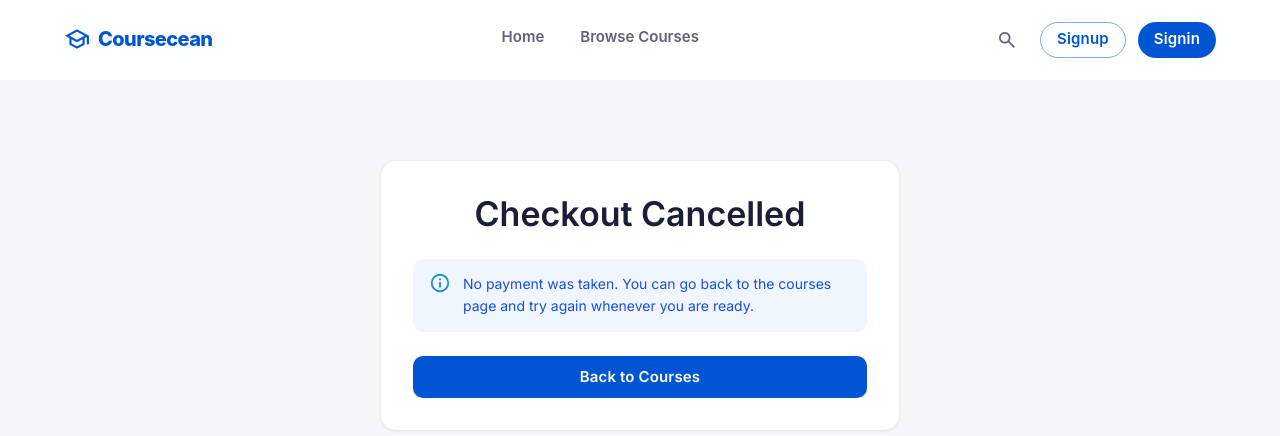
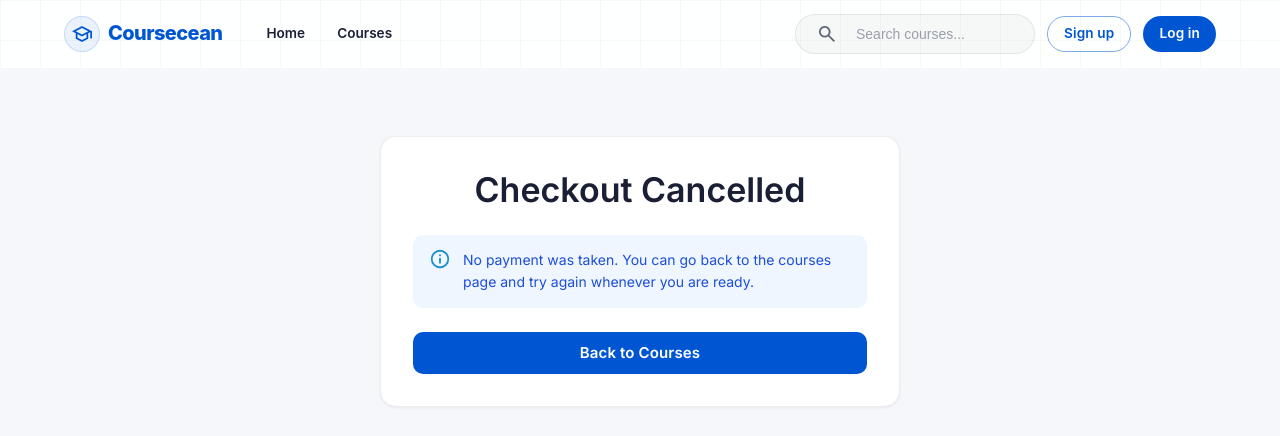
Before and after one commit to ANUKOOL324/Coursecean, a Next.js app: page /cancel in a window 1280 px wide. Shown: the top 436 px of the page. Built offline with nearby package versions, Linux system fonts and the light colour scheme; a web font is replaced by a local one.

Commit message:
redesign landing page visuals and clean up navigation bar layout details

```diff
--- a/src/components/Appbar.tsx
+++ b/src/components/Appbar.tsx
@@ -51,18 +51,40 @@ function Appbar() {
         }
     };
 
-    // Toggle search expand
-    const toggleSearch = (e: React.MouseEvent) => {
+    // Helper to determine if search bar is currently expanded
+    const isCurrentlyExpanded = () => {
+        const isMobile = typeof window !== "undefined" && window.innerWidth < 600;
+        if (isMobile) {
+            return searchExpanded;
+        } else {
+            return !scrolled || searchExpanded;
+        }
+    };
+
+    // Handle search icon click (collapsible on mobile/scrolled desktop, persistent on top desktop)
+    const handleSearchIconClick = (e: React.MouseEvent) => {
         e.stopPropagation();
-        if (!searchExpanded) {
+        if (!isCurrentlyExpanded()) {
             setSearchExpanded(true);
             setTimeout(() => {
                 searchInputRef.current?.focus();
             }, 100);
-        } else if (!searchQuery.trim()) {
+        } else if (searchQuery.trim()) {
+            handleSearchSubmit();
+        } else {
+            const isMobile = typeof window !== "undefined" && window.innerWidth < 600;
+            if (isMobile || scrolled) {
                 setSearchExpanded(false);
             } else {
-            handleSearchSubmit();
+                searchInputRef.current?.focus();
+            }
+        }
+    };
+
+    // Handle search input blur
+    const handleSearchInputBlur = () => {
+        if (!searchQuery.trim()) {
+            setSearchExpanded(false);
         }
     };
 
@@ -96,7 +118,7 @@ function Appbar() {
 
     const navLinks = [
         { label: "Home", path: "/", param: undefined },
-        { label: "Browse Courses", path: "/courses", param: undefined },
+        { label: "Courses", path: "/courses", param: undefined },
         { label: "My Learning", path: "/courses", param: "purchases", authRequired: true }
     ];
 
@@ -110,8 +132,8 @@ function Appbar() {
                     top: 0,
                     width: "100%",
                     zIndex: 1000,
-                    height: scrolled ? 56 : { xs: 64, md: 80 },
-                    bgcolor: scrolled ? "rgba(255, 255, 255, 0.85)" : "rgba(255, 255, 255, 0.9)",
+                    height: scrolled ? 48 : { xs: 56, md: 68 },
+                    bgcolor: scrolled ? "rgba(255, 255, 255, 0.85)" : "rgba(255, 255, 255, 0.9)", // Revert back to light/white color
                     backdropFilter: "blur(16px)",
                     WebkitBackdropFilter: "blur(16px)",
                     borderBottom: "1px solid",
@@ -120,8 +142,28 @@ function Appbar() {
                     display: "flex",
                     alignItems: "center",
                     transition: "all 0.4s cubic-bezier(0.4, 0, 0.2, 1)",
+                    overflow: "hidden", // necessary for absolute grid overlay
                 }}
             >
+                {/* Math Grid Pattern Overlay - Dark/Grey lines for light background */}
+                <Box
+                    sx={{
+                        position: "absolute",
+                        top: 0,
+                        left: 0,
+                        right: 0,
+                        bottom: 0,
+                        zIndex: 0,
+                        opacity: 0.8,
+                        backgroundSize: "40px 40px",
+                        backgroundImage: `
+                            linear-gradient(to right, rgba(0, 0, 0, 0.03) 1px, transparent 1px),
+                            linear-gradient(to bottom, rgba(0, 0, 0, 0.03) 1px, transparent 1px)
+                        `,
+                        pointerEvents: "none",
+                    }}
+                />
+
                 <Container
                     maxWidth={false}
                     sx={{
@@ -130,9 +172,13 @@ function Appbar() {
                         alignItems: "center",
                         height: "100%",
                         px: { xs: 2, sm: 4, md: 6, lg: 8 },
+                        position: "relative",
+                        zIndex: 1,
                     }}
                 >
-                    {/* Left Brand and Hamburger */}
+                    {/* Left Brand, Hamburger & Navigation Links */}
+                    <Box sx={{ display: "flex", alignItems: "center", gap: { md: 4, lg: 5 }, height: "100%" }}>
+                        {/* Brand and Hamburger Wrapper */}
                         <Box sx={{ display: "flex", alignItems: "center", gap: 1.5, height: "100%" }}>
                             {/* Hamburger Button (Mobile Only) */}
                             <Box
@@ -170,9 +216,22 @@ function Appbar() {
                                     "&:hover": { opacity: 0.85 },
                                 }}
                             >
-                            <span className="material-symbols-outlined" style={{ fontSize: 26, color: "#0056D2" }}>
+                                <Box
+                                    sx={{
+                                        width: 36,
+                                        height: 36,
+                                        bgcolor: "rgba(0, 86, 210, 0.08)",
+                                        border: "1px solid rgba(0, 86, 210, 0.16)",
+                                        borderRadius: 1.5,
+                                        display: "flex",
+                                        alignItems: "center",
+                                        justifyContent: "center",
+                                    }}
+                                >
+                                    <span className="material-symbols-outlined" style={{ fontSize: 22, color: "#0056D2" }}>
                                         school
                                     </span>
+                                </Box>
                                 <Typography
                                     variant="h5"
                                     sx={{
@@ -188,10 +247,10 @@ function Appbar() {
                             </Stack>
                         </Box>
 
-                    {/* Center Navigation Links - Desktop Only */}
+                        {/* Navigation Links - Desktop Only */}
                         <Stack
                             direction="row"
-                        spacing={3.5}
+                            spacing={3}
                             sx={{
                                 display: { xs: "none", md: "flex" },
                                 height: "100%",
@@ -231,17 +290,16 @@ function Appbar() {
                                             component="span"
                                             sx={{
                                                 position: "relative",
-                                            color: active ? "primary.main" : "text.secondary",
+                                                color: active ? "primary.main" : "text.primary",
                                                 fontWeight: 600,
-                                            fontSize: "0.9375rem",
+                                                fontSize: "0.85rem", // Decreased font size a bit
                                                 fontFamily: '"Montserrat Variable", -apple-system, system-ui, sans-serif',
-                                            pb: 0.75, // tight 6px bottom gap for perfect line positioning
                                                 transition: "color 0.2s ease",
                                                 // Underline Indicator close to the text
                                                 "&::after": {
                                                     content: '""',
                                                     position: "absolute",
-                                                bottom: 0,
+                                                    bottom: -6,
                                                     left: 0,
                                                     width: "100%",
                                                     height: "3px",
@@ -259,6 +317,7 @@ function Appbar() {
                                 );
                             })}
                         </Stack>
+                    </Box>
 
                     {/* Right Toolbar: Search and Auth */}
                     <Stack direction="row" spacing={1.5} alignItems="center" sx={{ height: "100%" }}>
@@ -270,18 +329,24 @@ function Appbar() {
                                 display: "flex",
                                 alignItems: "center",
                                 height: 40,
-                                transition: "all 0.4s cubic-bezier(0.4, 0, 0.2, 1)",
-                                width: searchExpanded ? { xs: 150, sm: 240 } : 40,
-                                bgcolor: searchExpanded ? "rgba(0, 0, 0, 0.03)" : "transparent",
+                                transition: "all 0.3s ease",
+                                width: { xs: searchExpanded ? 150 : 40, sm: (!scrolled || searchExpanded) ? 200 : 40, md: (!scrolled || searchExpanded) ? 240 : 40 },
+                                bgcolor: { xs: searchExpanded ? "rgba(0, 0, 0, 0.03)" : "transparent", sm: (!scrolled || searchExpanded) ? "rgba(0, 0, 0, 0.03)" : "transparent" },
+                                border: { xs: searchExpanded ? "1px solid rgba(0, 0, 0, 0.08)" : "none", sm: (!scrolled || searchExpanded) ? "1px solid rgba(0, 0, 0, 0.08)" : "none" },
                                 borderRadius: 99,
-                                px: searchExpanded ? 1.5 : 0,
+                                px: { xs: searchExpanded ? 1.5 : 0, sm: (!scrolled || searchExpanded) ? 1.5 : 0 },
                                 overflow: "hidden",
+                                "&:focus-within": {
+                                    bgcolor: "#FFFFFF",
+                                    borderColor: "primary.main",
+                                    boxShadow: "0 0 0 3px rgba(0, 86, 210, 0.1)",
+                                }
                             }}
                         >
                             <Box
                                 component="span"
                                 className="material-symbols-outlined"
-                                onClick={toggleSearch}
+                                onClick={handleSearchIconClick}
                                 sx={{
                                     fontSize: 22,
                                     color: "text.secondary",
@@ -302,13 +367,10 @@ function Appbar() {
                                 ref={searchInputRef}
                                 value={searchQuery}
                                 onChange={(e) => setSearchQuery(e.target.value)}
-                                onBlur={() => {
-                                    if (!searchQuery.trim()) {
-                                        setSearchExpanded(false);
-                                    }
-                                }}
+                                onBlur={handleSearchInputBlur}
                                 placeholder="Search courses..."
                                 sx={{
+                                    display: { xs: searchExpanded ? "block" : "none", sm: (!scrolled || searchExpanded) ? "block" : "none" },
                                     width: "100%",
                                     bgcolor: "transparent",
                                     border: "none",
@@ -378,6 +440,7 @@ function Appbar() {
                                         fontWeight: 600,
                                         borderRadius: 2,
                                         textTransform: "none",
+                                        fontSize: "0.85rem", // Decreased font size a bit
                                         fontFamily: '"Montserrat Variable", -apple-system, system-ui, sans-serif'
                                     }}
                                 >
@@ -396,10 +459,11 @@ function Appbar() {
                                         fontWeight: 600,
                                         borderRadius: 2,
                                         textTransform: "none",
+                                        fontSize: "0.85rem", // Decreased font size a bit
                                         fontFamily: '"Montserrat Variable", -apple-system, system-ui, sans-serif'
                                     }}
                                 >
-                                    Signup
+                                    Sign up
                                 </Button>
                                 <Button
                                     size="small"
@@ -411,10 +475,11 @@ function Appbar() {
                                         fontWeight: 600,
                                         borderRadius: 2,
                                         textTransform: "none",
+                                        fontSize: "0.85rem", // Decreased font size a bit
                                         fontFamily: '"Montserrat Variable", -apple-system, system-ui, sans-serif'
                                     }}
                                 >
-                                    Signin
+                                    Log in
                                 </Button>
                             </>
                         )}
@@ -527,10 +592,11 @@ function Appbar() {
                                     fontWeight: 600,
                                     borderRadius: 2,
                                     textTransform: "none",
+                                    fontSize: "0.875rem",
                                     fontFamily: '"Montserrat Variable", -apple-system, system-ui, sans-serif'
                                 }}
                             >
-                                Signup
+                                Sign up
                             </Button>
                             <Button
                                 fullWidth
@@ -544,10 +610,11 @@ function Appbar() {
                                     fontWeight: 600,
                                     borderRadius: 2,
                                     textTransform: "none",
+                                    fontSize: "0.875rem",
                                     fontFamily: '"Montserrat Variable", -apple-system, system-ui, sans-serif'
                                 }}
                             >
-                                Signin
+                                Log in
                             </Button>
                         </>
                     )}
--- a/src/pages/_app.tsx
+++ b/src/pages/_app.tsx
@@ -28,7 +28,7 @@ export default function App({ Component, pageProps }: AppProps) {
         {isAuthPage ? (
           <Component {...pageProps} />
         ) : (
-          <Box sx={{ pt: { xs: "64px", md: "80px" } }}>
+          <Box sx={{ pt: { xs: "56px", md: "68px" } }}>
             <Component {...pageProps} />
           </Box>
         )}
--- a/src/pages/cancel.tsx
+++ b/src/pages/cancel.tsx
@@ -16,7 +16,7 @@ function Cancel() {
     // Important: on cancel we NEVER mark anything as purchased.
 
     return (
-        <div style={{ display: "flex", justifyContent: "center", paddingTop: 80, paddingInline: 16 }}>
+        <div style={{ display: "flex", justifyContent: "center", paddingTop: 68, paddingInline: 16 }}>
             <Card style={{ maxWidth: 520, width: "100%", padding: 32 }}>
                 <Stack spacing={3} alignItems="center">
                     <Typography variant="h4" textAlign="center">
--- a/src/pages/coursesssr.tsx
+++ b/src/pages/coursesssr.tsx
@@ -6,7 +6,7 @@ import type { GetServerSidePropsContext } from "next";
 
 function Courses({courses}: {courses: Course[]}) {
     if (!courses.length) {
-        return <div style={{display: "flex", justifyContent: "center", paddingTop: 80}}>
+        return <div style={{display: "flex", justifyContent: "center", paddingTop: 68}}>
             <Typography variant="h6">No courses available right now.</Typography>
         </div>;
     }
```
Also changed, not shown: src/pages/index.tsx (+64 -36 lines). Lines whose indentation alone changed are shown as unchanged.
